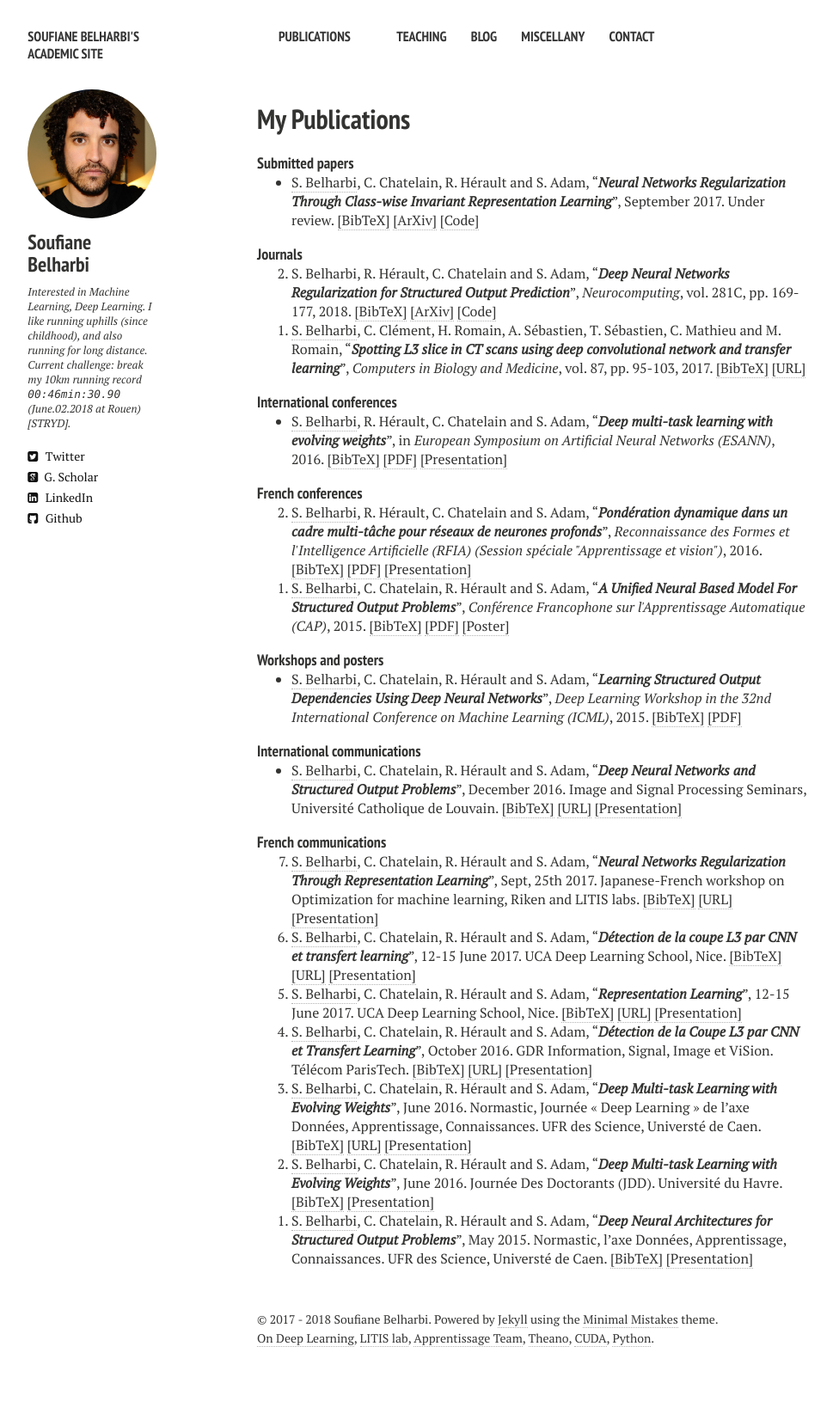
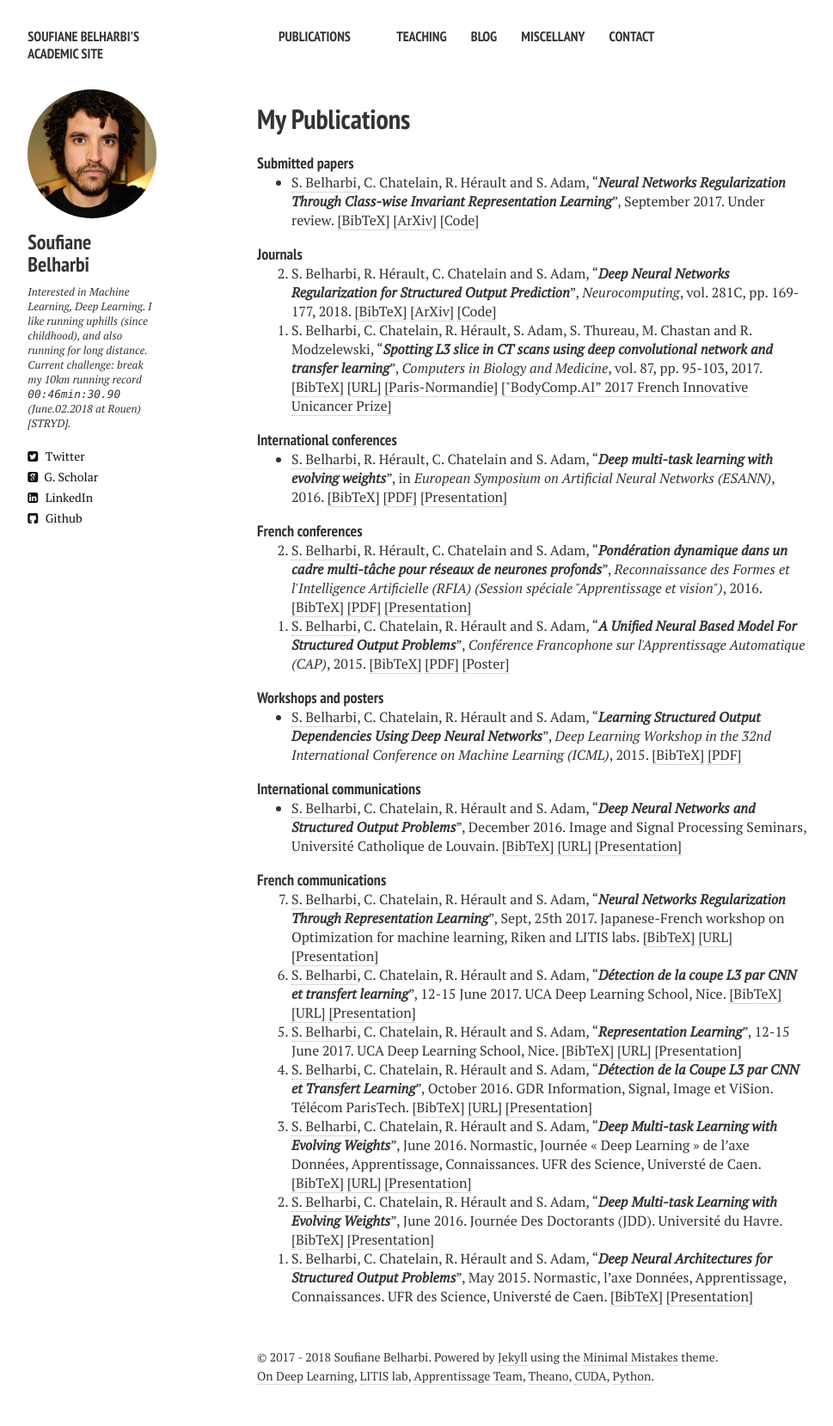
Before and after one commit to sbelharbi/sbelharbi.github.io, a Jekyll site: the page built from publications.md, in a window 1280 px wide. Shown: the whole page at 86% size, without its empty margins (21-990 px from the left). Built offline with Jekyll 4.4.1, drawn with Linux system fonts in a browser that asks for light colours; nearby versions of some CDN libraries; before the commit the page ends 1615 px from its top, so only the background shows below that.

Commit message:
add L3 prize

```diff
--- a/_layouts/publications.html
+++ b/_layouts/publications.html
@@ -145,7 +145,7 @@ pp. 169-177,
 </li>
 <!-- Item: sbelharbiCBM2017 -->
 <li >
-	<span class="authorme">S. Belharbi</span>, C. Clément, H. Romain, A. Sébastien, T. Sébastien, C. Mathieu and M. Romain,
+S. Belharbi, C. Chatelain, R. Hérault, S. Adam, S. Thureau, M. Chastan and R. Modzelewski,
 &ldquo;<b><em>Spotting L3 slice in CT scans using deep convolutional network and transfer learning</em></b>&rdquo;,
 <i>Computers in Biology and Medicine</i>,
 vol. 87,
@@ -157,12 +157,12 @@ pp. 169-177,
 
 <a href="javascript:toggleBibtex('sbelharbiCBM2017')">[BibTeX]</a>
 
-	<a href="http://www.sciencedirect.com/science/article/pii/S0010482517301403?via%3Dihub">[URL]</a>
+<a href="http://www.sciencedirect.com/science/article/pii/S0010482517301403?via%3Dihub">[URL]</a> <a href=" http://www.paris-normandie.fr/actualites/societe/le-centre-becquerel-a-rouen-prepare-la-medecine-du-futur-LG12146951">[Paris-Normandie]</a> <a href=" http://www.unicancer.fr/sites/default/files/actualite/SOUS_EMBARGO_BROCHURE_PRIX_INNOVATION_UNICANCER_2017.pdf">["BodyComp.AI” 2017 French Innovative Unicancer Prize]</a>
 
 <div id="bib_sbelharbiCBM2017" class="bibtex noshow">
 <pre>
 @article{sbelharbiCBM2017,
-	  author = {Belharbi, Soufiane  and Clément, Chatelain and Romain, Hérault and Sébastien, Adam and Sébastien, Thureau and Mathieu, Chastan and Romain, Modzelewski},
+  author = {Belharbi, Soufiane and Chatelain, Clément and Hérault, Romain and Adam, Sébastien and Thureau, Sébastien and Chastan, Mathieu and Modzelewski, Romain},
   title = {Spotting L3 slice in CT scans using deep convolutional network and transfer learning},
   journal = {Computers in Biology and Medicine},
   year = {2017},
--- a/bib/bib.bib
+++ b/bib/bib.bib
@@ -168,11 +168,11 @@
 
 @Article{sbelharbiCBM2017,
   Title                    = {Spotting L3 slice in CT scans using deep convolutional network and transfer learning},
-  Author                   = {Belharbi, Soufiane and Clément, Chatelain and Romain, Hérault and Sébastien, Adam and Sébastien, Thureau and Mathieu, Chastan and Romain, Modzelewski},
+  Author                   = {Belharbi, Soufiane and Chatelain, Clément and Hérault, Romain and Adam, Sébastien and Thureau, Sébastien and Chastan, Mathieu and Modzelewski, Romain},
   Journal                  = {Computers in Biology and Medicine},
   Year                     = {2017},
   Pages                    = {95-103},
-  Pllinks                  = {[URL]:http://www.sciencedirect.com/science/article/pii/S0010482517301403?via%3Dihub},
+  Pllinks                  = {[URL]:http://www.sciencedirect.com/science/article/pii/S0010482517301403?via%3Dihub;[Paris-Normandie]: http://www.paris-normandie.fr/actualites/societe/le-centre-becquerel-a-rouen-prepare-la-medecine-du-futur-LG12146951;["BodyComp.AI” 2017 French Innovative Unicancer Prize]: http://www.unicancer.fr/sites/default/files/actualite/SOUS_EMBARGO_BROCHURE_PRIX_INNOVATION_UNICANCER_2017.pdf},
   Volume                   = {87},
 
   Owner                    = {Soufiane},
```
Also changed, not shown: bib/tmp.html (+21 -20 lines), 2 other files. Lines whose indentation alone changed are shown as unchanged.
